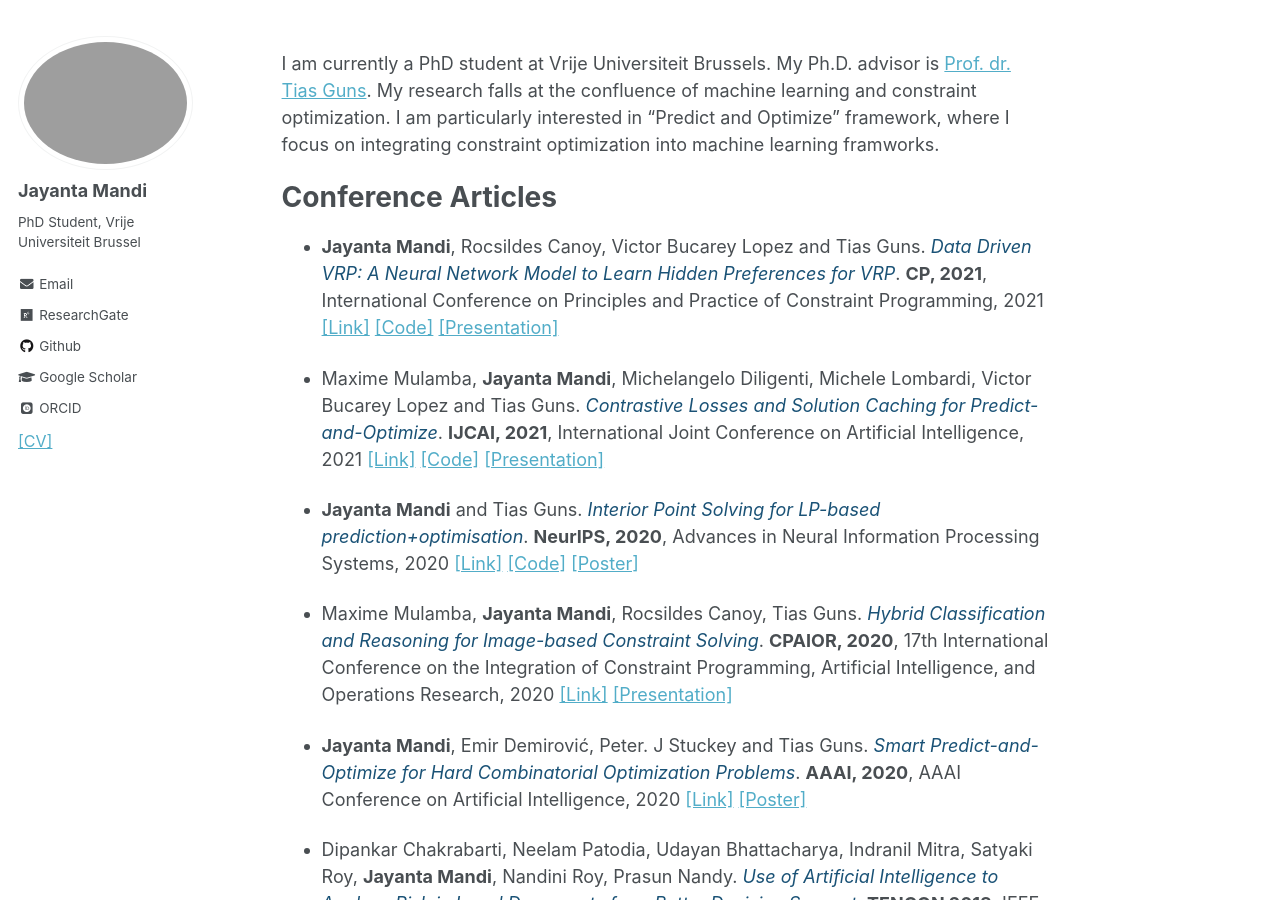
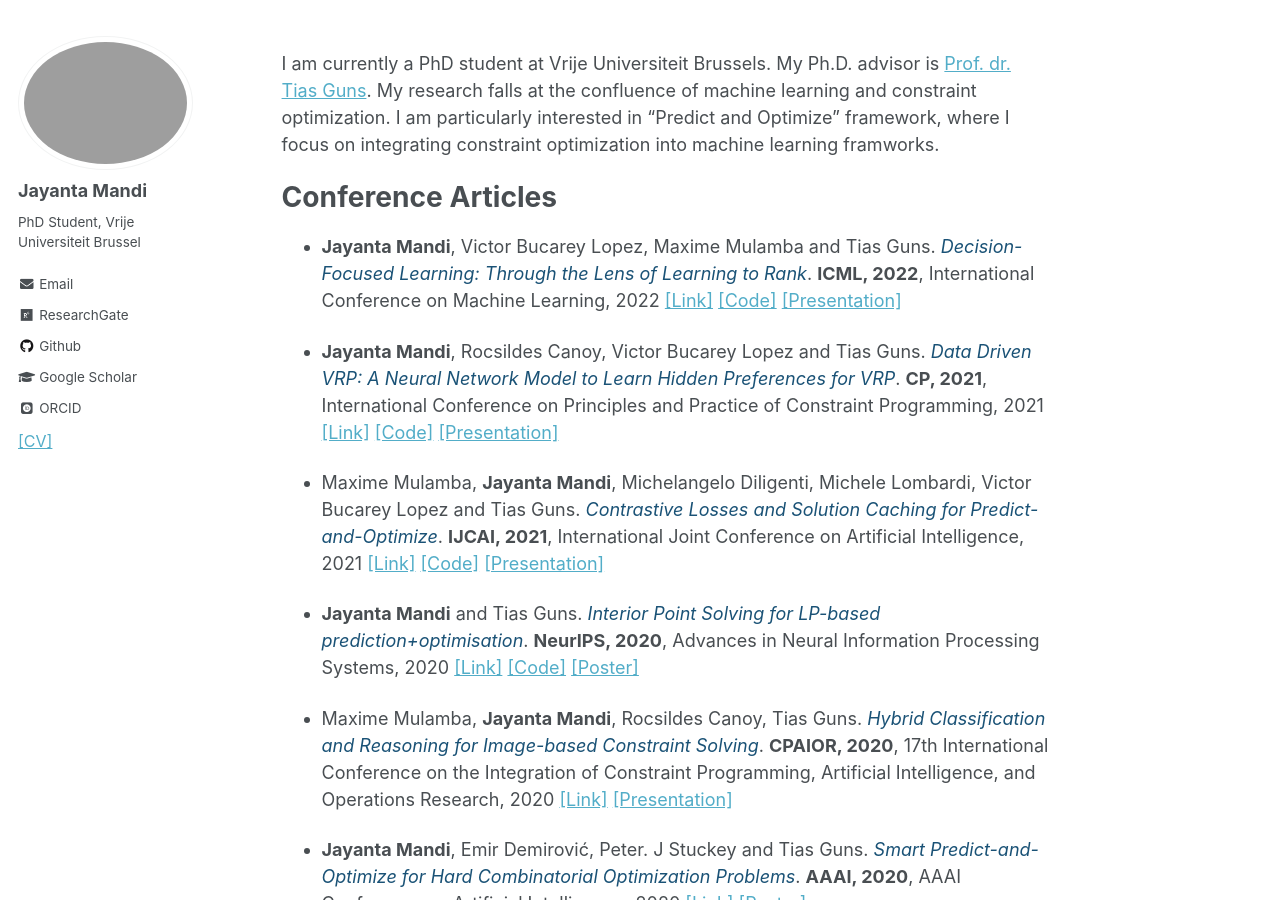
Before and after one commit to JayMan91/JayMan91.github.io, a Jekyll site: the page built from _pages/about.md, in a window 1280 px wide and 900 px high. Built offline with Jekyll 4.4.1, drawn with Linux system fonts in a browser that asks for light colours; some web fonts are replaced.

Commit message:
ICML added

```diff
--- a/_pages/about.md
+++ b/_pages/about.md
@@ -12,6 +12,8 @@ I am currently a PhD student at Vrije Universiteit Brussels. My Ph.D. advisor is
 
 
 # Conference Articles
+*   **Jayanta Mandi**, Victor Bucarey Lopez, Maxime Mulamba and Tias Guns. *<font color="#1A5276">Decision-Focused Learning: Through the    Lens of Learning to Rank</font>*. **ICML, 2022**, International Conference on Machine Learning, 2022 [[Link]](https://proceedings.mlr.press/v162/mandi22a.html) [[Code]](https://github.com/JayMan91/ltr-predopt)  [[Presentation]](https://icml.cc/virtual/2022/spotlight/18376)
+
 *   **Jayanta Mandi**, Rocsildes Canoy, Victor Bucarey Lopez and Tias Guns.
     *<font color="#1A5276">Data Driven VRP: A Neural Network Model to Learn Hidden Preferences for VRP</font>*. **CP, 2021**, International Conference on Principles and Practice of Constraint Programming, 2021 [[Link]](https://drops.dagstuhl.de/opus/volltexte/2021/15333/) [[Code]](https://github.com/JayMan91/CP2021-Data-Driven-VRP)  [[Presentation]](https://www.youtube.com/watch?v=Mbc8asuz2sg)
 
```
